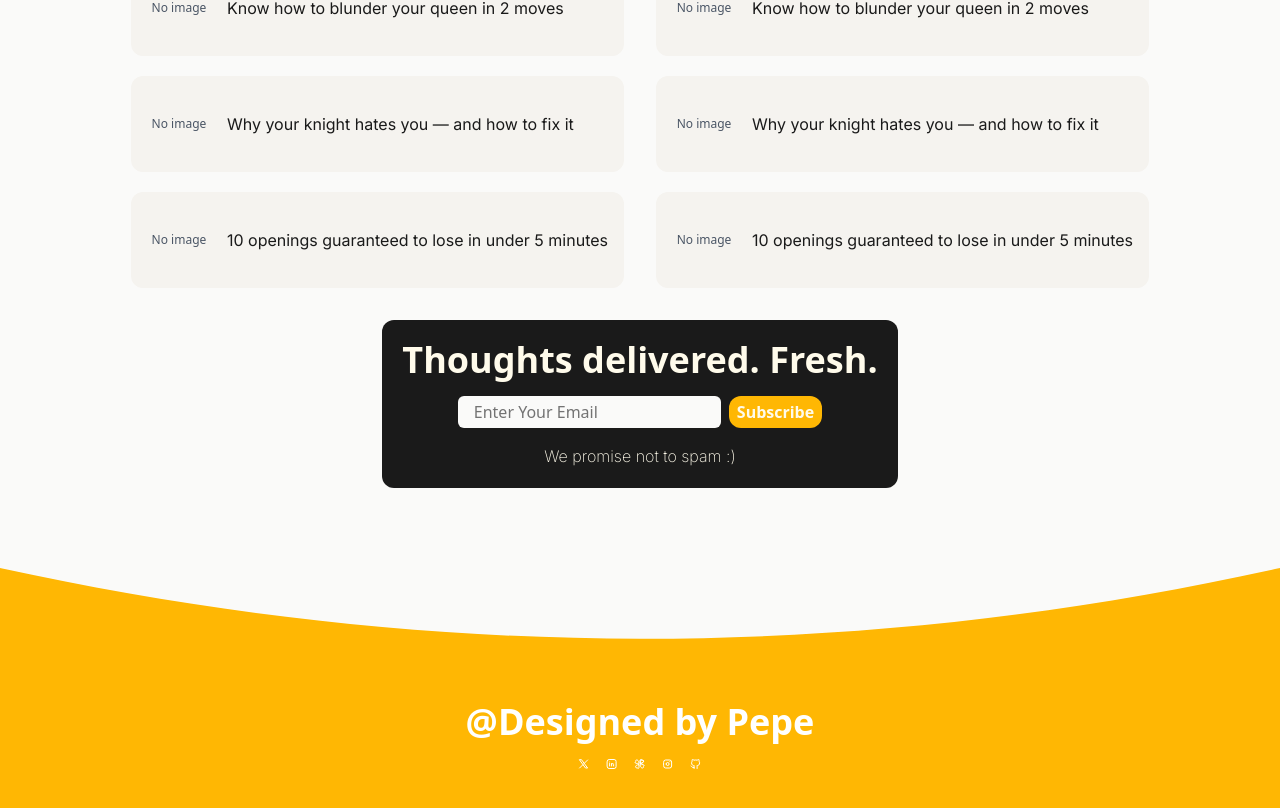
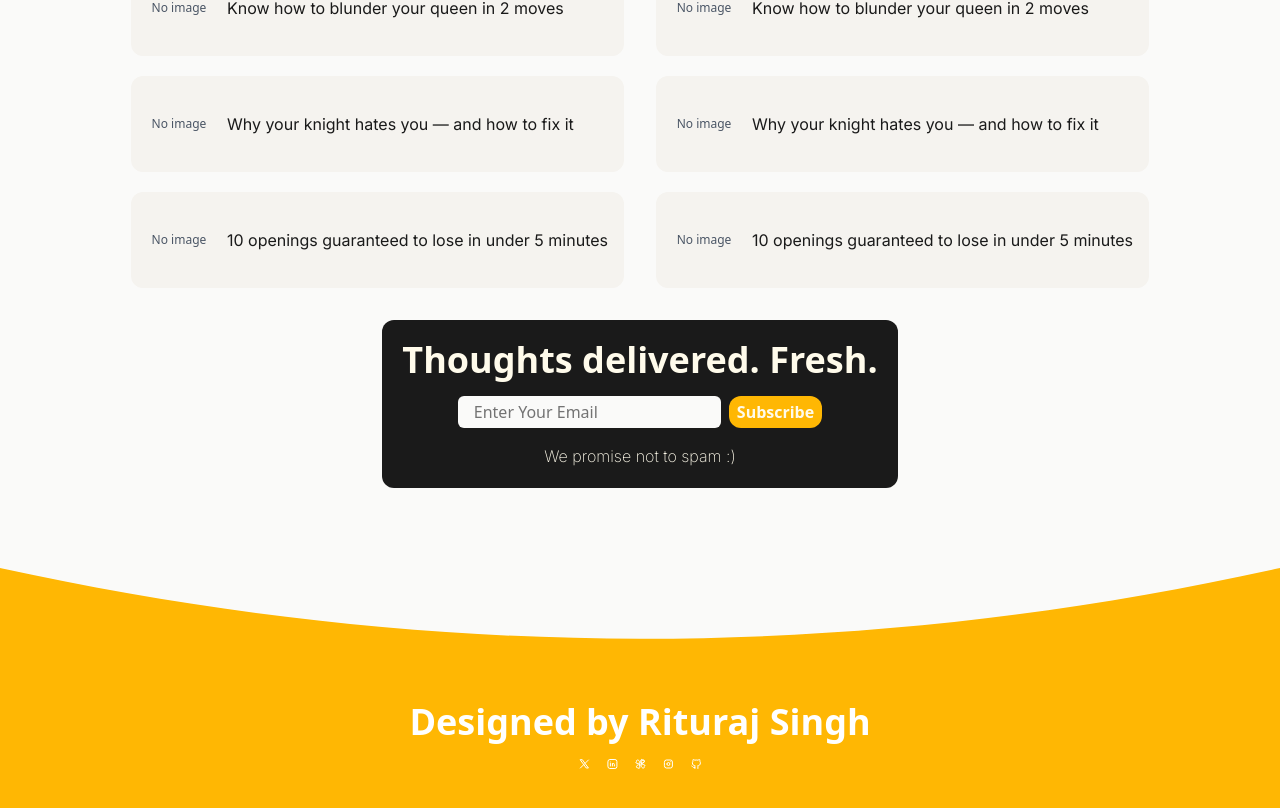
Before and after one commit to heyavanindra/scriblix-pro, a React (Vite) app in the folder frontend/: page / in a window 1280 px wide. Shown: the part 748-1556 px from the top of the page. Built offline with nearby package versions, Linux system fonts and the light colour scheme; a web font is replaced by a local one.

Commit message:
modified footer text

```diff
--- a/frontend/src/components/footer.tsx
+++ b/frontend/src/components/footer.tsx
@@ -19,7 +19,7 @@ const Footer = () => {
       {/* Centered Content */}
       <div className="absolute max-lg:top-1/2 lg:top-[60%] left-1/2 -translate-x-1/2 -translate-y-1/2 flex flex-col items-center gap-y-4">
         <h2 className="text-white font-semibold text-lg sm:text-2xl md:text-4xl text-center">
-          @Designed by Pepe
+          Designed by Rituraj Singh
         </h2>
         <div className="flex gap-x-4 text-white ">
           <IconBrandX className="w-3 h-3" />
```
